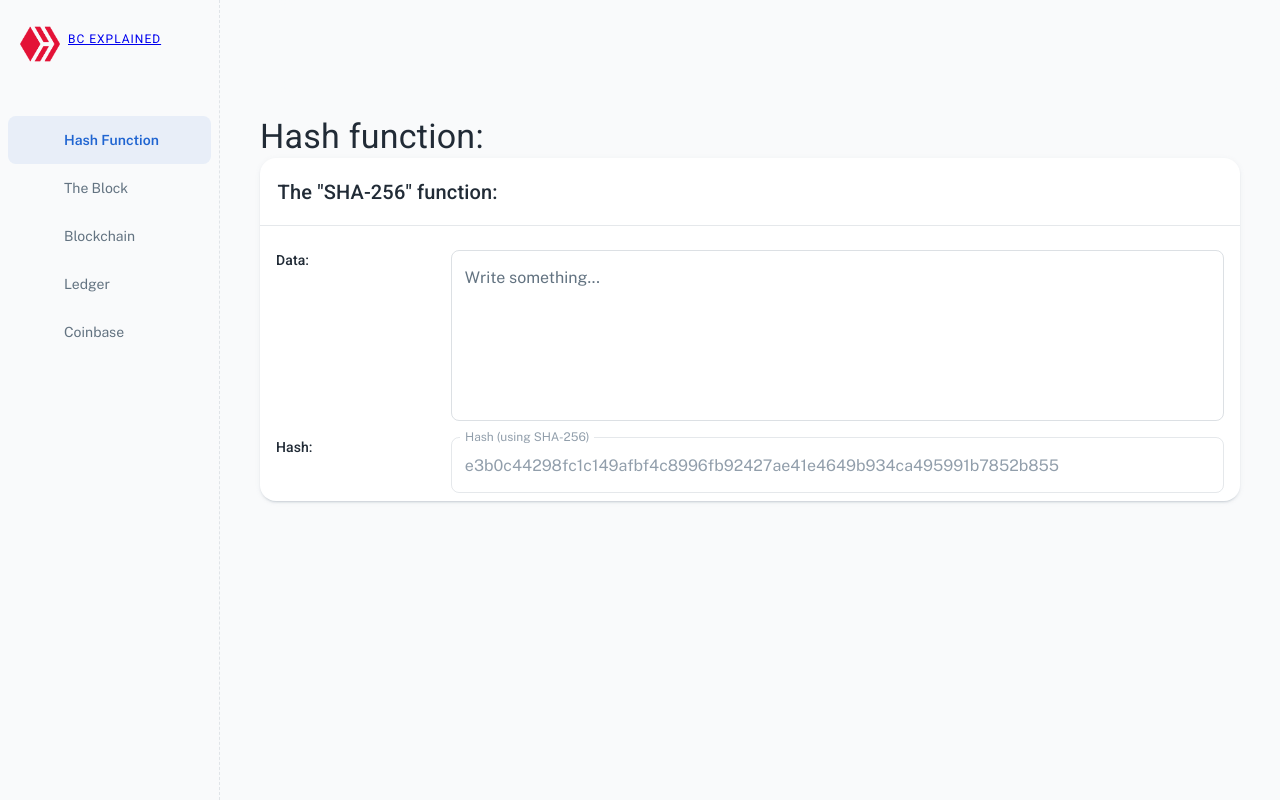
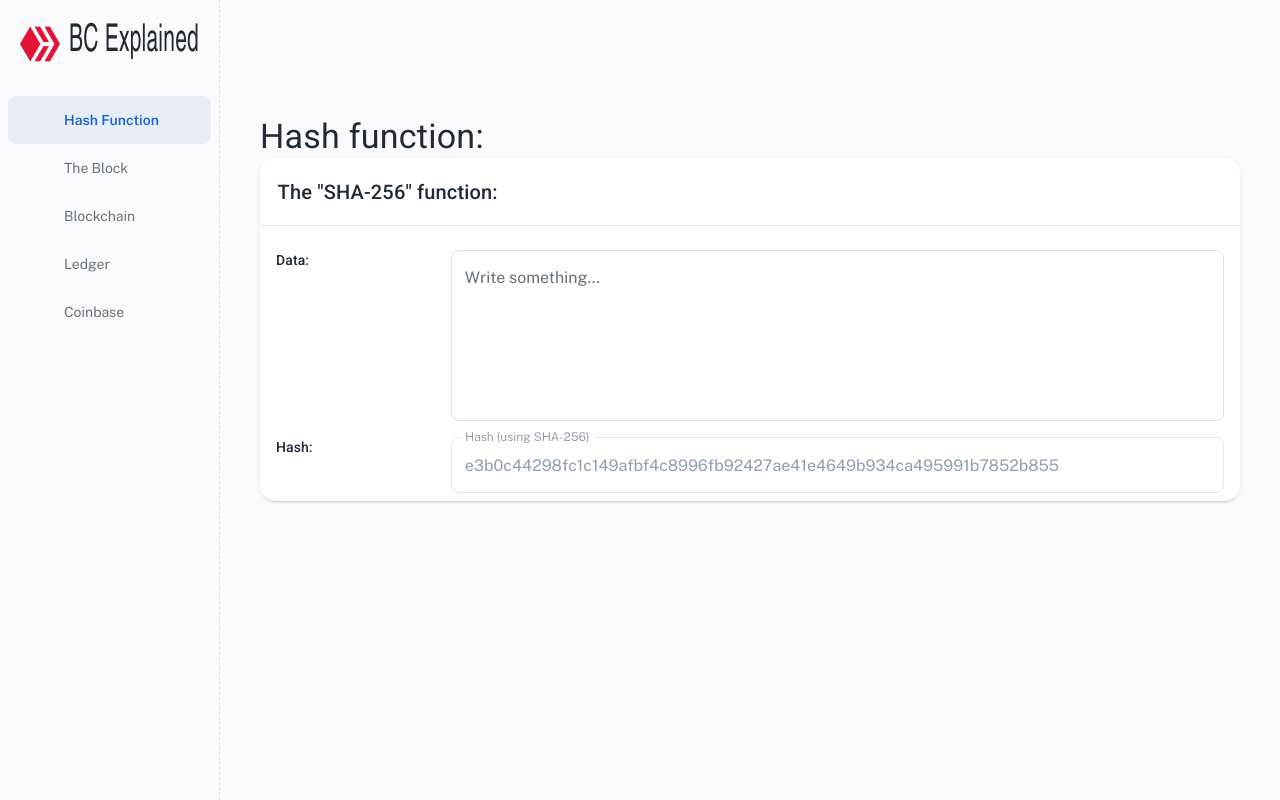
Before and after one commit to jorgeiglopez/blockchain-visual, a React (Create React App) app: page / in a window 1280 px wide. Built offline with nearby package versions, Linux system fonts and the light colour scheme; some icons are missing; a web font is replaced by a local one.

Commit message:
Updated logo and deployment URL in README file.

```diff
--- a/src/components/Logo.js
+++ b/src/components/Logo.js
@@ -9,14 +9,24 @@ Logo.propTypes = {
 };
 
 export default function Logo({ disabledLink = false, sx }) {
-  const logo = <Box display={"flex"}>
-    <Box component="img" src="/static/icons/blockchain-2.png" sx={{ width: 40, height: 40, ...sx }} />
-    <Typography variant='overline' align='center' style={{marginLeft: 8, height: 60}}>BC Explained</Typography>
-  </Box>
+  const logo = <Box display="flex" alignItems="center">
+    <Box component="img" src="/static/icons/blockchain-2.png" sx={{ width: 40, height: 40 }} mr={1} />
+    <Typography
+      align="left"
+      style={{
+        marginLeft: 1,
+        fontFamily: "'Arial Narrow', sans-serif",
+        fontSize: '1.6rem',
+        transform: 'scaleY(1.5)'
+      }}
+    >
+      BC Explained
+    </Typography>
+  </Box>;
 
   if (disabledLink) {
     return <>{logo}</>;
   }
 
-  return <RouterLink to="/hash">{logo}</RouterLink>;
+  return <RouterLink to="/" style={{ textDecoration: 'none', color: 'inherit' }}>{logo}</RouterLink>;
 }
```
Also changed, not shown: 1 other file (tests, documents, lock files or other folders).
